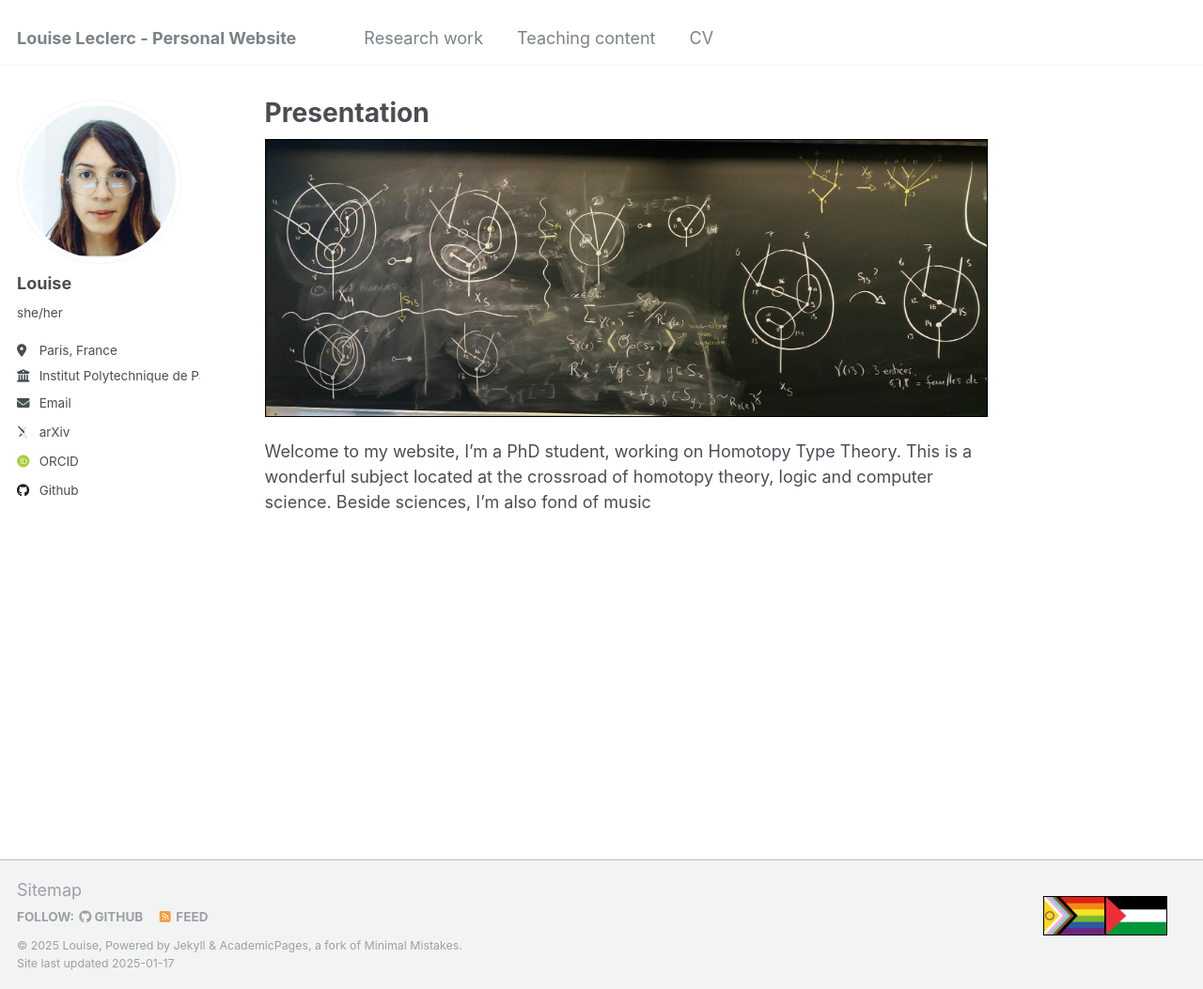
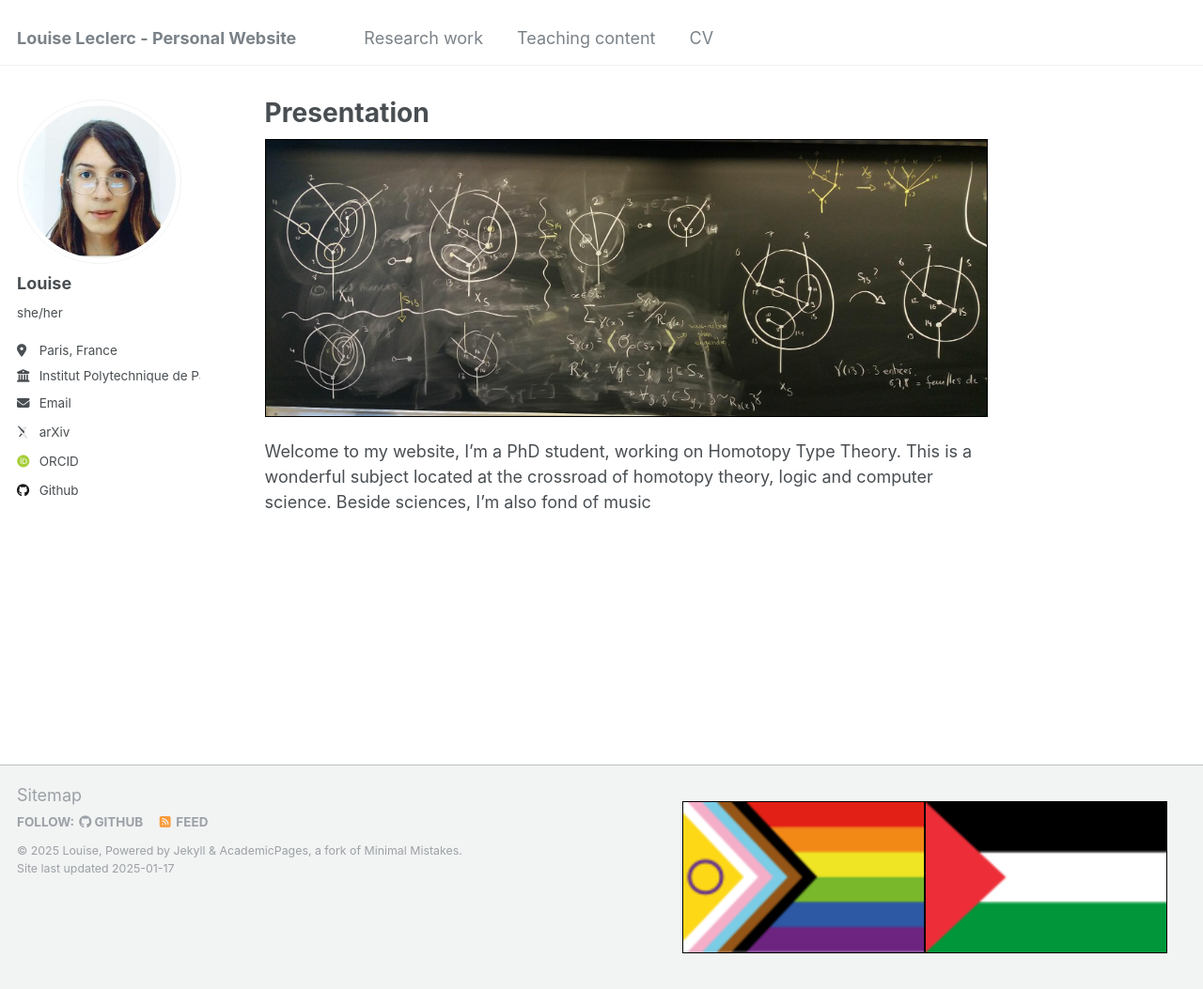
Before and after one commit to luyise/luyise.github.io, a Jekyll site: the page built from _pages/about.md, in a window 1280 px wide and 1053 px high. Shown: the whole window at 94% size. Built offline with Jekyll 4.4.1, drawn with Linux system fonts in a browser that asks for light colours; some web fonts are replaced.

Commit message:
adjusting size

```diff
--- a/_includes/footer/custom.html
+++ b/_includes/footer/custom.html
@@ -18,8 +18,8 @@
 </style>
 
 <div class="container">
-  <img src="/images/progress_pride.png" srcset="/images/progress_pride_128.png 128w, /images/progress_pride_64.png 64w" sizes="5vw" alt="support LQBGTQIA+" />
-  <img src="/images/palestine_flag.png" srcset="/images/palestine_flag_128.png 128w, /images/palestine_flag_64.png 64w" sizes="5vw" alt="support Palestine" />
+  <img srcset="/images/progress_pride_128.png 128w, /images/progress_pride_64.png 64w" sizes="20vw" alt="support LQBGTQIA+" />
+  <img srcset="/images/palestine_flag_128.png 128w, /images/palestine_flag_64.png 64w" sizes="20vw" alt="support Palestine" />
 </div>
 <a href="/sitemap/">Sitemap</a>
 <!-- end custom footer snippets -->
```
